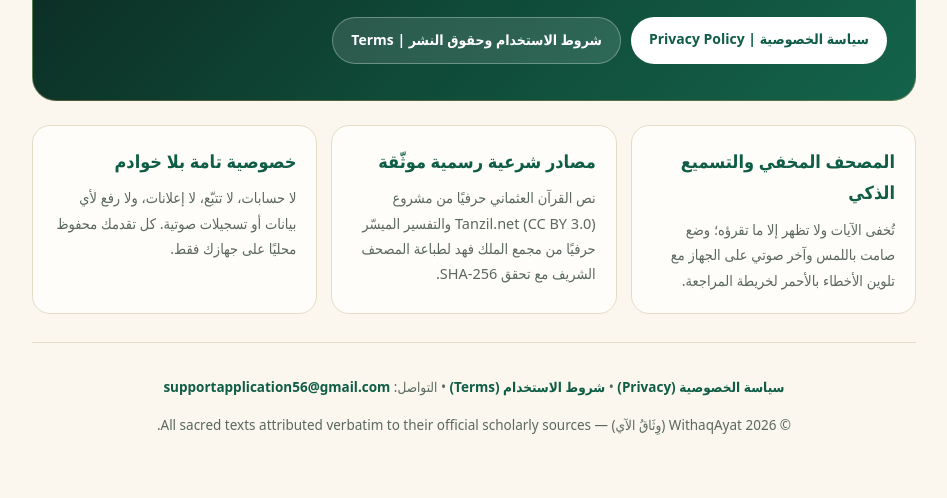
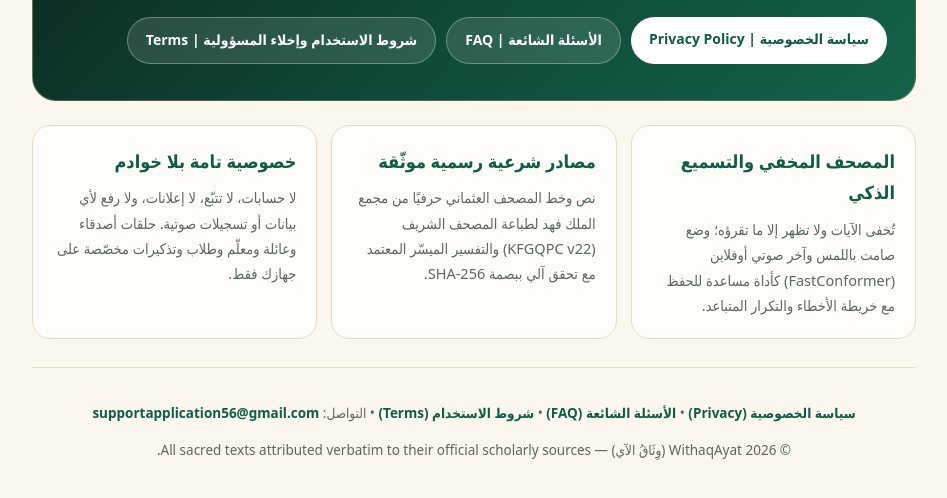
Before and after one commit to supportapplication56-spec/supportapplication56-spec.github.io, a plain HTML site: page WithaqAyat/index.html in a window 1280 px wide. Shown: the part 220-718 px from the top of the page, without its empty margins (166-1113 px from the left). Drawn offline with Linux system fonts and the light colour scheme.

Commit message:
الاسئلة الشائعة

```diff
--- a/WithaqAyat/index.html
+++ b/WithaqAyat/index.html
@@ -130,28 +130,30 @@
       </p>
       <div class="actions">
         <a class="btn btn-primary" href="./privacy/">سياسة الخصوصية | Privacy Policy</a>
-        <a class="btn btn-outline" href="./terms/">شروط الاستخدام وحقوق النشر | Terms</a>
+        <a class="btn btn-outline" href="./privacy/#faq">الأسئلة الشائعة | FAQ</a>
+        <a class="btn btn-outline" href="./terms/">شروط الاستخدام وإخلاء المسؤولية | Terms</a>
       </div>
     </header>
 
     <section class="grid">
       <div class="card">
         <h2>المصحف المخفي والتسميع الذكي</h2>
-        <p>تُخفى الآيات ولا تظهر إلا ما تقرؤه؛ وضع صامت باللمس وآخر صوتي على الجهاز مع تلوين الأخطاء بالأحمر لخريطة المراجعة.</p>
+        <p>تُخفى الآيات ولا تظهر إلا ما تقرؤه؛ وضع صامت باللمس وآخر صوتي أوفلاين (FastConformer) كأداة مساعدة للحفظ مع خريطة الأخطاء والتكرار المتباعد.</p>
       </div>
       <div class="card">
         <h2>مصادر شرعية رسمية موثّقة</h2>
-        <p>نص القرآن العثماني حرفيًا من مشروع Tanzil.net (CC BY 3.0) والتفسير الميسّر حرفيًا من مجمع الملك فهد لطباعة المصحف الشريف مع تحقق SHA-256.</p>
+        <p>نص وخط المصحف العثماني حرفيًا من مجمع الملك فهد لطباعة المصحف الشريف (KFGQPC v22) والتفسير الميسّر المعتمد مع تحقق آلي ببصمة SHA-256.</p>
       </div>
       <div class="card">
         <h2>خصوصية تامة بلا خوادم</h2>
-        <p>لا حسابات، لا تتبّع، لا إعلانات، ولا رفع لأي بيانات أو تسجيلات صوتية. كل تقدمك محفوظ محليًا على جهازك فقط.</p>
+        <p>لا حسابات، لا تتبّع، لا إعلانات، ولا رفع لأي بيانات أو تسجيلات صوتية. حلقات أصدقاء وعائلة ومعلّم وطلاب وتذكيرات مخصّصة على جهازك فقط.</p>
       </div>
     </section>
 
     <footer>
       <p>
         <a href="./privacy/">سياسة الخصوصية (Privacy)</a> •
+        <a href="./privacy/#faq">الأسئلة الشائعة (FAQ)</a> •
         <a href="./terms/">شروط الاستخدام (Terms)</a> •
         التواصل: <a href="mailto:supportapplication56@gmail.com">supportapplication56@gmail.com</a>
       </p>
```
